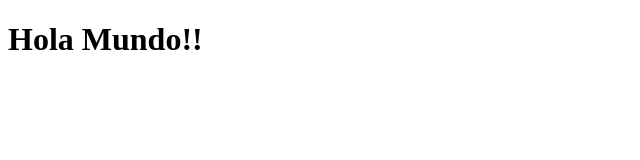
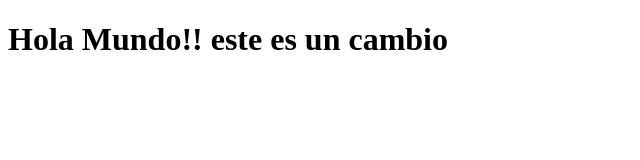
Before and after one commit to claudiomontoya/clase-1-ing, a plain HTML site: page index.html in a window 1280 px wide. Shown: the whole page, without its empty margins (0-640 px from the left). Drawn offline with Linux system fonts and the light colour scheme.

Commit message:
Update index.html
se agrego texto

```diff
--- a/index.html
+++ b/index.html
@@ -7,6 +7,6 @@
     <title>Document</title>
 </head>
 <body>
-    <h1>Hola Mundo!!</h1>
+    <h1>Hola Mundo!! este es un cambio</h1>
 </body>
 </html>
```
